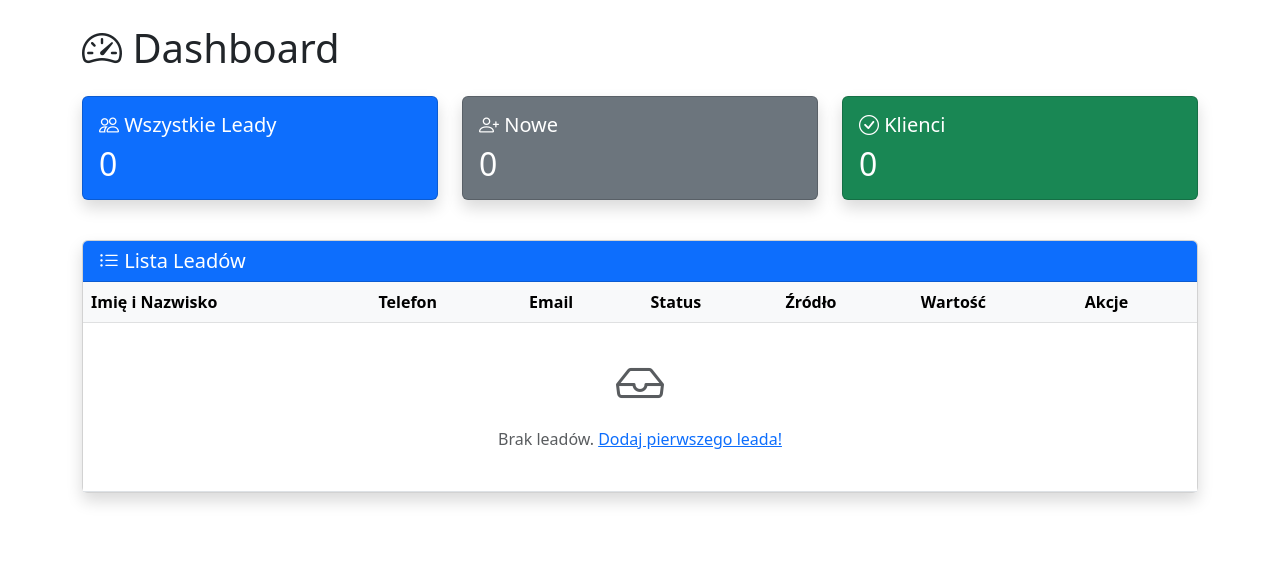
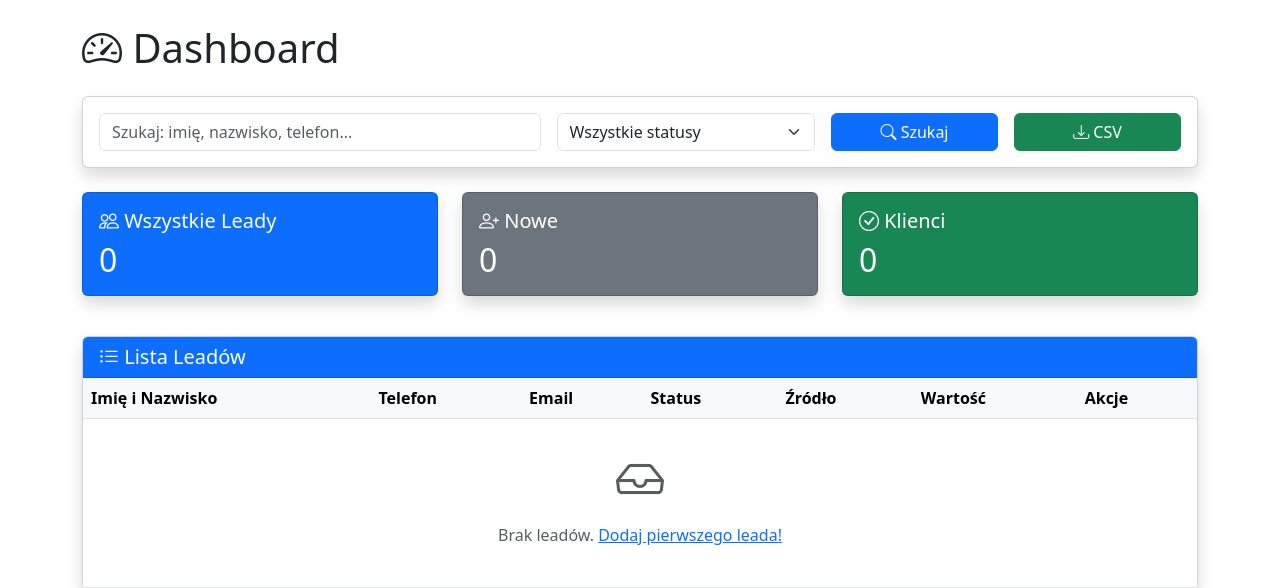
Before and after one commit to pwkkp01/crm-system, a Flask app: page / in a window 1280 px wide. Shown: the part 56-644 px from the top of the page. Run offline with Flask 3, Linux system fonts and the light colour scheme; the visitor is signed in with stand-in values (Sample User, id 1).

Commit message:
Update index.html

```diff
--- a/templates/index.html
+++ b/templates/index.html
@@ -2,6 +2,38 @@
 {% block title %}Dashboard - CRM{% endblock %}
 {% block content %}
 <h1 class="mb-4"><i class="bi bi-speedometer2"></i> Dashboard</h1>
+
+<!-- Wyszukiwarka i filtry -->
+<div class="card shadow mb-4">
+    <div class="card-body">
+        <form method="GET" action="/search" class="row g-3">
+            <div class="col-md-5">
+                <input type="text" name="q" class="form-control" placeholder="Szukaj: imię, nazwisko, telefon..." value="{{ search_query or '' }}">
+            </div>
+            <div class="col-md-3">
+                <select name="status" class="form-select">
+                    <option value="">Wszystkie statusy</option>
+                    <option value="nowy" {% if status_filter == 'nowy' %}selected{% endif %}>Nowy</option>
+                    <option value="umówione spotkanie" {% if status_filter == 'umówione spotkanie' %}selected{% endif %}>Umówione spotkanie</option>
+                    <option value="oczekiwanie" {% if status_filter == 'oczekiwanie' %}selected{% endif %}>Oczekiwanie</option>
+                    <option value="odezwać się" {% if status_filter == 'odezwać się' %}selected{% endif %}>Odezwać się</option>
+                    <option value="klient" {% if status_filter == 'klient' %}selected{% endif %}>Klient</option>
+                    <option value="spadł" {% if status_filter == 'spadł' %}selected{% endif %}>Spadł</option>
+                </select>
+            </div>
+            <div class="col-md-2">
+                <button type="submit" class="btn btn-primary w-100">
+                    <i class="bi bi-search"></i> Szukaj
+                </button>
+            </div>
+            <div class="col-md-2">
+                <a href="/export" class="btn btn-success w-100">
+                    <i class="bi bi-download"></i> CSV
+                </a>
+            </div>
+        </form>
+    </div>
+</div>
 
 <!-- Statystyki -->
 <div class="row mb-4">
```
